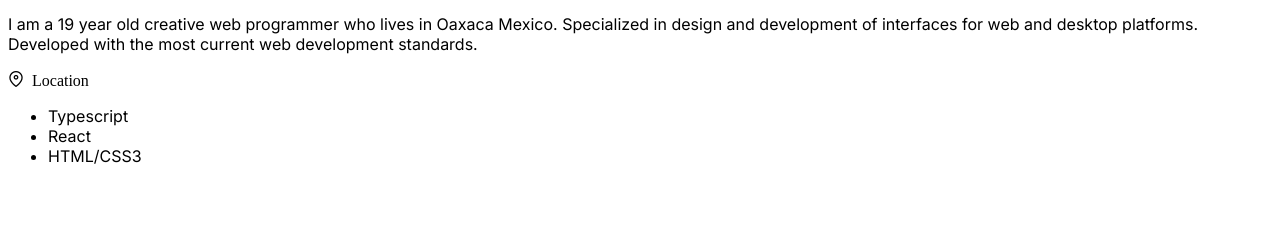
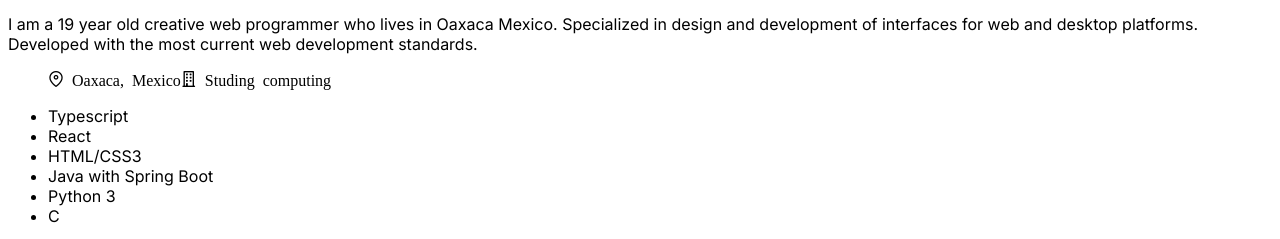
Before and after one commit to jared0192galicia/Portfolio, a Next.js app: page / in a window 1280 px wide. Shown: the part 677-916 px from the top of the page. Before the commit the page ends 859 px from the top, so only its background shows below. Built offline with nearby package versions, Linux system fonts and the light colour scheme.

Commit message:
Add more style

```diff
--- a/components/home/about.tsx
+++ b/components/home/about.tsx
@@ -2,6 +2,7 @@
 import 'tailwindcss/tailwind.css';
 import { useEffect, useState } from 'react';
 import dev from '@images/presentationBg.png';
+  // import { PrimeIcons } from 'primeicons/primeicons';
 import 'primeicons/primeicons.css';
 
 export default function About() {
@@ -29,7 +30,10 @@ export default function About() {
               development standards.
             </p>
             <section className="text-gray-300">
-              <div className="pi pi-map-marker"> Location</div>
+              <ul>
+                <i className="inline-block pi pi-map-marker"> Oaxaca, Mexico</i>
+                <i className='inline-block pi pi-building'> Studing computing</i>
+              </ul>
             </section>
           </div>
           <div className="w-1/2">
@@ -52,6 +56,24 @@ export default function About() {
                   <div className="bg-gray-700 w-4/5 h-2"></div>
                 </div>
               </li>
+              <li className="my-4">
+                Java with Spring Boot
+                <div className="bg-gray-400 w-full h-2 border">
+                  <div className="bg-gray-700 w-4/5 h-2"></div>
+                </div>
+              </li>
+              <li className="my-4">
+                Python 3
+                <div className="bg-gray-400 w-full h-2 border">
+                  <div className="bg-gray-700 w-4/5 h-2"></div>
+                </div>
+              </li>
+              <li className="my-4">
+                C
+                <div className="bg-gray-400 w-full h-2 border">
+                  <div className="bg-gray-700 w-4/5 h-2"></div>
+                </div>
+              </li>
             </ul>
           </div>
         </section>
--- a/components/home/navbar.tsx
+++ b/components/home/navbar.tsx
@@ -6,13 +6,13 @@ export default function Navbar() {
   const end = (
     <div>
       <ul className="text-gray-400 w-3/4 flex justify-around select-none">
-        <li className="mx-4 hover:text-gray-300 cursor-pointer">HOME</li>
-        <li className="mx-4 hover:text-gray-300 cursor-pointer">ABOUT</li>
-        <li className="mx-4 hover:text-gray-300 cursor-pointer">SERVICES</li>
-        <li className="mx-4 hover:text-gray-300 cursor-pointer">WORKS</li>
-        <li className="mx-4 hover:text-gray-300 cursor-pointer">BLOG</li>
-        <li className="mx-4 hover:text-gray-300 cursor-pointer">TESTIMONIAL</li>
-        <li className="mx-4 hover:text-gray-300 cursor-pointer">CONTACT</li>
+        <li className="mx-4 hover:text-gray-200 hover:text-lg transition-all cursor-pointer">HOME</li>
+        <li className="mx-4 hover:text-gray-300 hover:text-lg transition-all cursor-pointer">ABOUT</li>
+        <li className="mx-4 hover:text-gray-300 hover:text-lg transition-all cursor-pointer">SERVICES</li>
+        <li className="mx-4 hover:text-gray-300 hover:text-lg transition-all cursor-pointer">WORKS</li>
+        <li className="mx-4 hover:text-gray-300 hover:text-lg transition-all cursor-pointer">BLOG</li>
+        <li className="mx-4 hover:text-gray-300 hover:text-lg transition-all cursor-pointer">TESTIMONIAL</li>
+        <li className="mx-4 hover:text-gray-300 hover:text-lg transition-all cursor-pointer">CONTACT</li>
       </ul>
     </div>
   );
```
